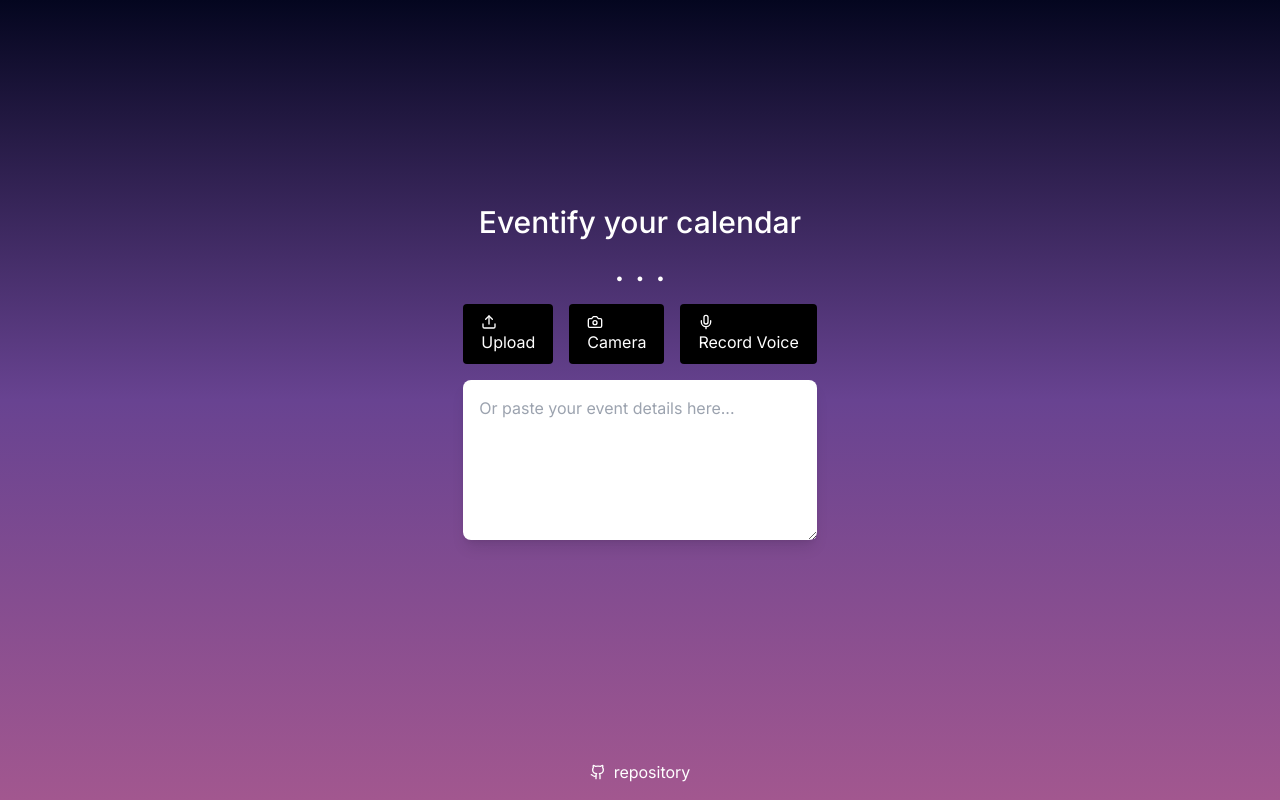
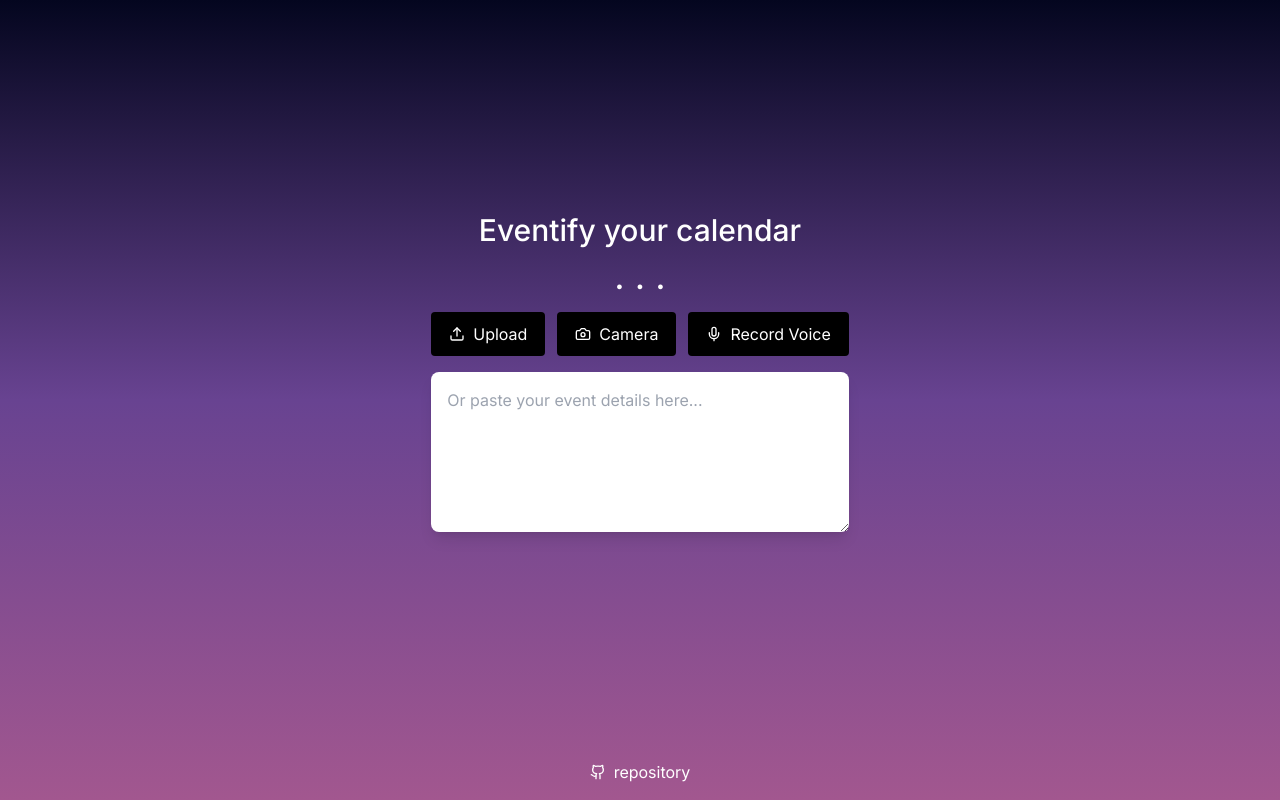
Before and after one commit to lucasloepke/eventify, a Next.js app: page / in a window 1280 px wide. Built offline with nearby package versions, Linux system fonts and the light colour scheme.

Commit message:
changed flex

```diff
--- a/app/LandingPage.tsx
+++ b/app/LandingPage.tsx
@@ -84,7 +84,7 @@ export default function LandingPage() {
           )}
         </div>
 
-        <div className="flex flex-wrap justify-center gap-4">
+        <div className="flex flex-wrap justify-center gap-3">
           <div>
             <Input
               type="file"
@@ -93,7 +93,7 @@ export default function LandingPage() {
               id="file-upload"
             />
             <Button>
-              <label htmlFor="file-upload" className="cursor-pointer">
+              <label htmlFor="file-upload" className="flex items-center cursor-pointer">
                 <Upload className="mr-2 h-4 w-4" /> Upload
               </label>
             </Button>
@@ -106,7 +106,7 @@ export default function LandingPage() {
               id="file-upload"
             />
             <Button>
-              <label htmlFor="file-upload" className="cursor-pointer">
+              <label htmlFor="file-upload" className="flex items-center cursor-pointer">
                 <Camera className="mr-2 h-4 w-4" /> Camera
               </label>
             </Button>
--- a/app/button.tsx
+++ b/app/button.tsx
@@ -7,7 +7,7 @@ interface ButtonProps extends React.ButtonHTMLAttributes<HTMLButtonElement> {
 export const Button: React.FC<ButtonProps> = ({ children, ...props }) => {
   return (
     <button
-      className="px-4 py-2 bg-black text-white rounded
+      className="flex items-center px-4 py-2 bg-black text-white rounded
                  border-2 border-transparent
                  hover:bg-black hover:text-white hover:border-[#eed532]
                  transition-all duration-300"
```
